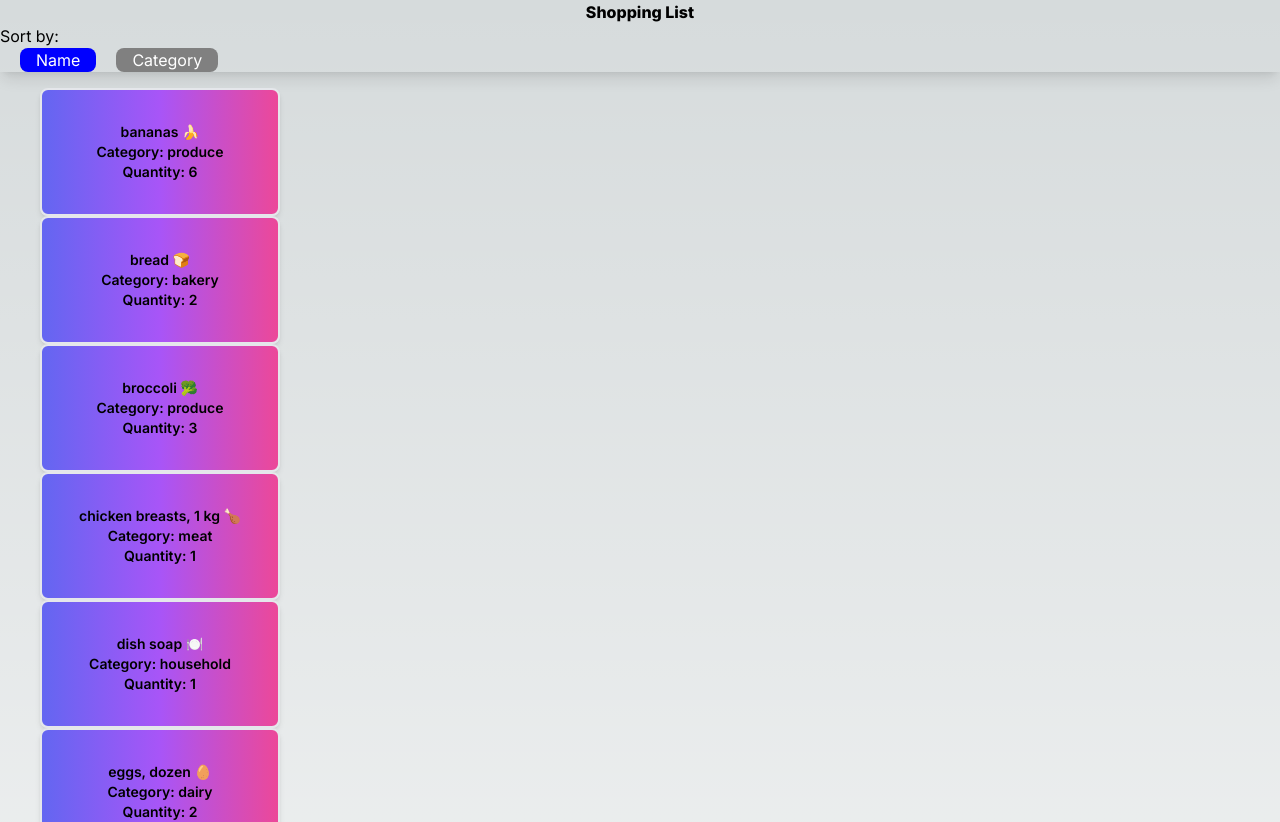
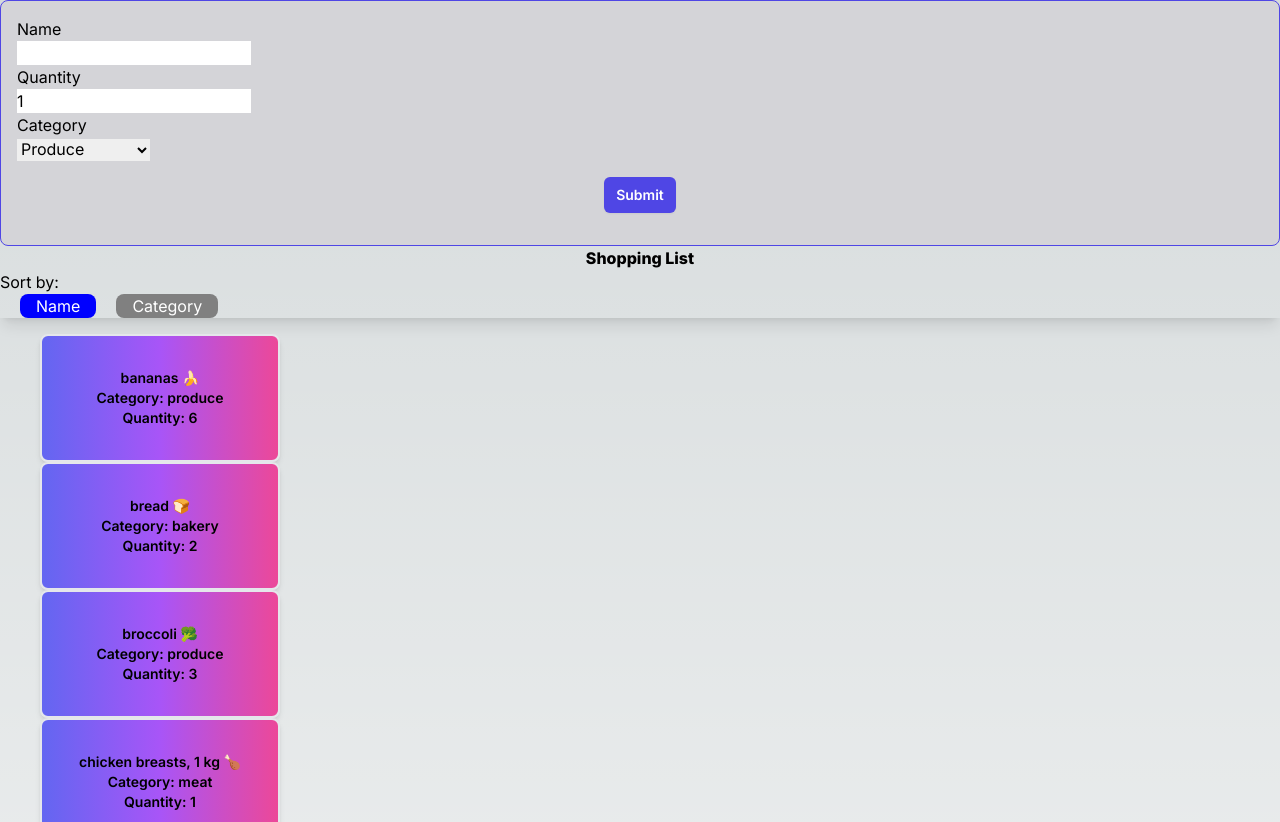
Before and after one commit to Glenn-webdev/cprg306-assignments, a Next.js app: page /week-6 in a window 1280 px wide. Shown: the top 822 px of the page. Built offline with nearby package versions, Linux system fonts and the light colour scheme.

Commit message:
first commit for page.js

```diff
--- a/app/week-6/page.js
+++ b/app/week-6/page.js
@@ -1,15 +1,29 @@
 
 "use client";
-import React from "react";
+
+import React,{useState} from "react";
 import ItemList from "../week-5/item-list";
+import NewItem from "./new-item";
+import itemsData from "../week-5/item.json";
 
 export default function page() {
+
+        const [items, setItems] = useState([...itemsData]); // Initialize items with data from items.json
+
+        // Event handler to add a new item
+        const handleAddItem = (newItem) => {
+          setItems((prevItems) => [...prevItems, newItem]);
+        };
+
+
     return (
         <div>
-            <ItemList></ItemList>
+
+            <NewItem onAddItem = {handleAddItem}></NewItem>
+            <ItemList items={items}></ItemList>
+
         </div>
     )
 
 
-
-};
+}
```
